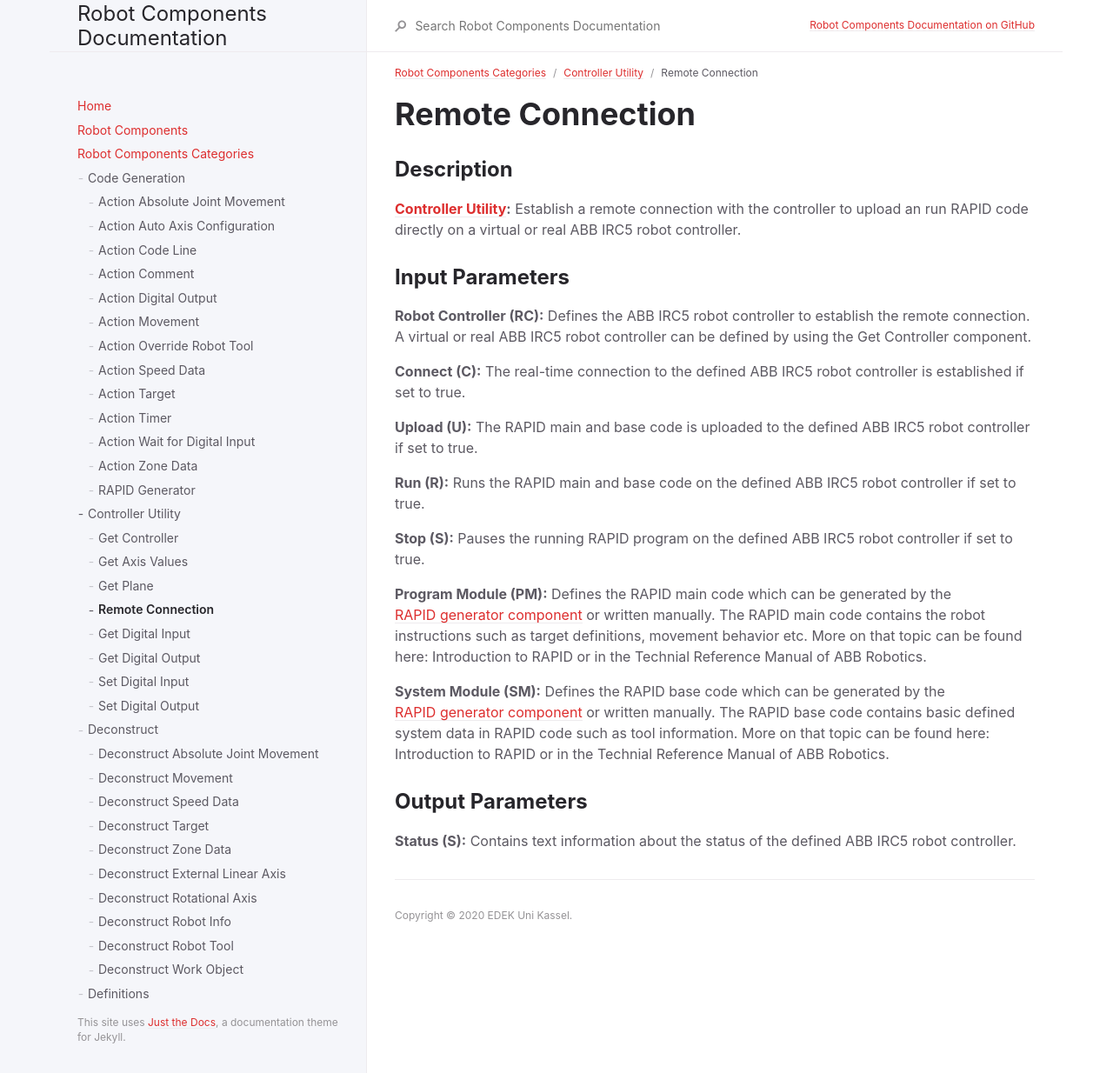
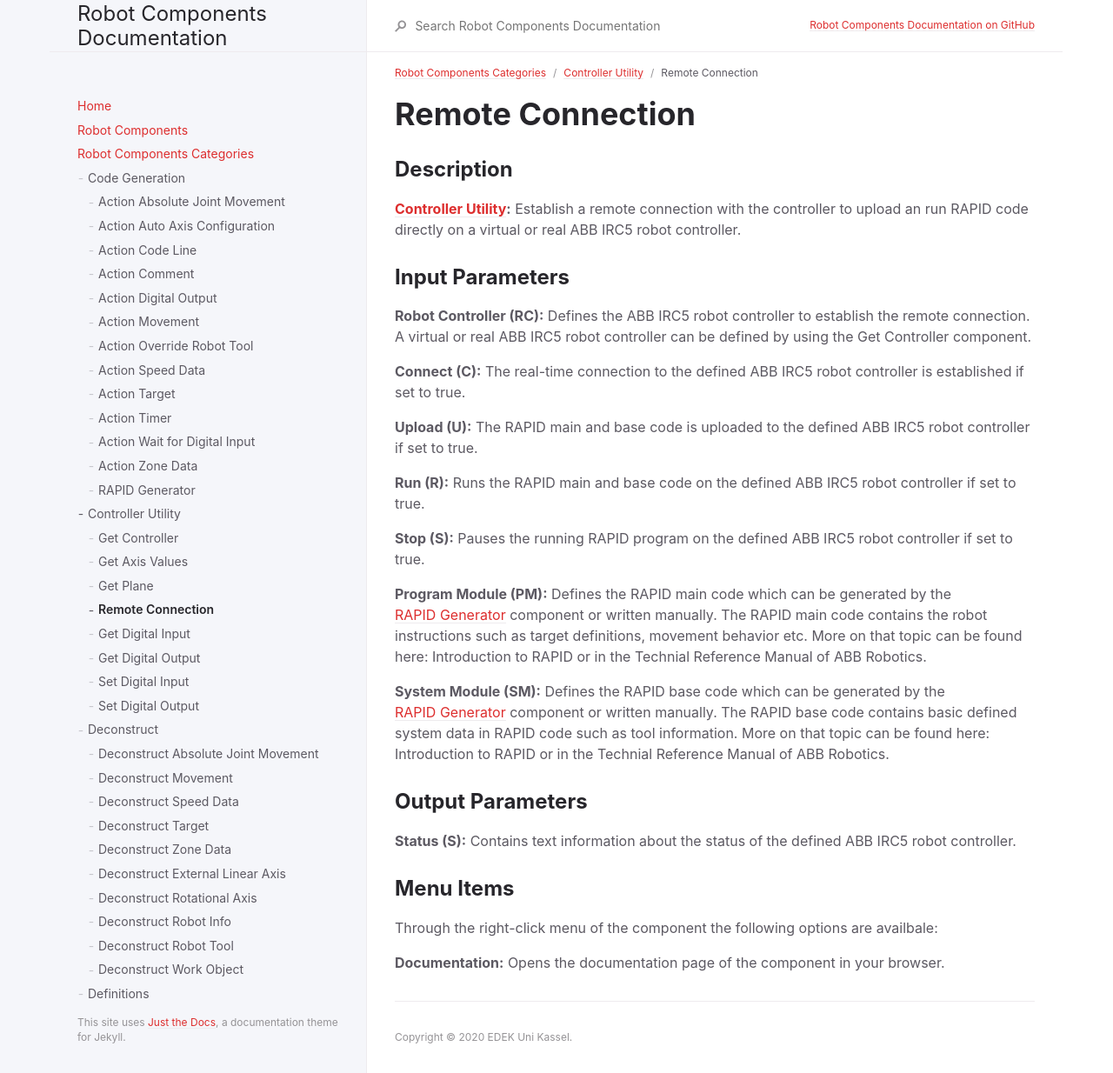
Before and after one commit to RobotComponents/RobotComponents-Documentation, a Jekyll site: the page built from docs/Robot Components/Categories/Controller Utility/Remote Connection.md, in a window 1280 px wide. Shown: the whole page at 87% size. Built offline with Jekyll 4.4.1, drawn with Linux system fonts in a browser that asks for light colours.

Commit message:
- Overhauled Controller Utility Category

```diff
--- a/docs/Robot Components/Categories/Controller Utility/Remote Connection.md
+++ b/docs/Robot Components/Categories/Controller Utility/Remote Connection.md
@@ -24,10 +24,16 @@ grand_parent: Robot Components Categories
 
 **Stop (S):** Pauses the running RAPID program on the defined ABB IRC5 robot controller if set to true.
 
-**Program Module (PM):** Defines the RAPID main code which can be generated by the [RAPID generator component]({{ site.baseurl }}{% link docs/Robot Components/Categories/Code Generation/RAPID Generator.md %}) or written manually. The RAPID main code contains the robot instructions such as target definitions, movement behavior etc. More on that topic can be found here: Introduction to RAPID or in the Technial Reference Manual of ABB Robotics.
+**Program Module (PM):** Defines the RAPID main code which can be generated by the [RAPID Generator]({{ site.baseurl }}{% link docs/Robot Components/Categories/Code Generation/RAPID Generator.md %}) component or written manually. The RAPID main code contains the robot instructions such as target definitions, movement behavior etc. More on that topic can be found here: Introduction to RAPID or in the Technial Reference Manual of ABB Robotics.
 
-**System Module (SM):** Defines the RAPID base code which can be generated by the [RAPID generator component]({{ site.baseurl }}{% link docs/Robot Components/Categories/Code Generation/RAPID Generator.md %}) or written manually. The RAPID base code contains basic defined system data in RAPID code such as tool information. More on that topic can be found here: Introduction to RAPID or in the Technial Reference Manual of ABB Robotics.
+**System Module (SM):** Defines the RAPID base code which can be generated by the [RAPID Generator]({{ site.baseurl }}{% link docs/Robot Components/Categories/Code Generation/RAPID Generator.md %}) component or written manually. The RAPID base code contains basic defined system data in RAPID code such as tool information. More on that topic can be found here: Introduction to RAPID or in the Technial Reference Manual of ABB Robotics.
 
 ## **Output Parameters**
 
 **Status (S):** Contains text information about the status of the defined ABB IRC5 robot controller.
+
+## **Menu Items**
+
+Through the right-click menu of the component the following options are availbale:
+
+**Documentation:** Opens the documentation page of the component in your browser.
```
Also changed, not shown: docs/Robot Components/Categories/Controller Utility/Get Digital Input.md (+4 -2 lines), docs/Robot Components/Categories/Controller Utility/Get Digital Output.md (+4 -2 lines), docs/Robot Components/Categories/Controller Utility/Set Digital Input.md (+4 -2 lines), docs/Robot Components/Categories/Controller Utility/Set Digital Output.md (+4 -2 lines).
